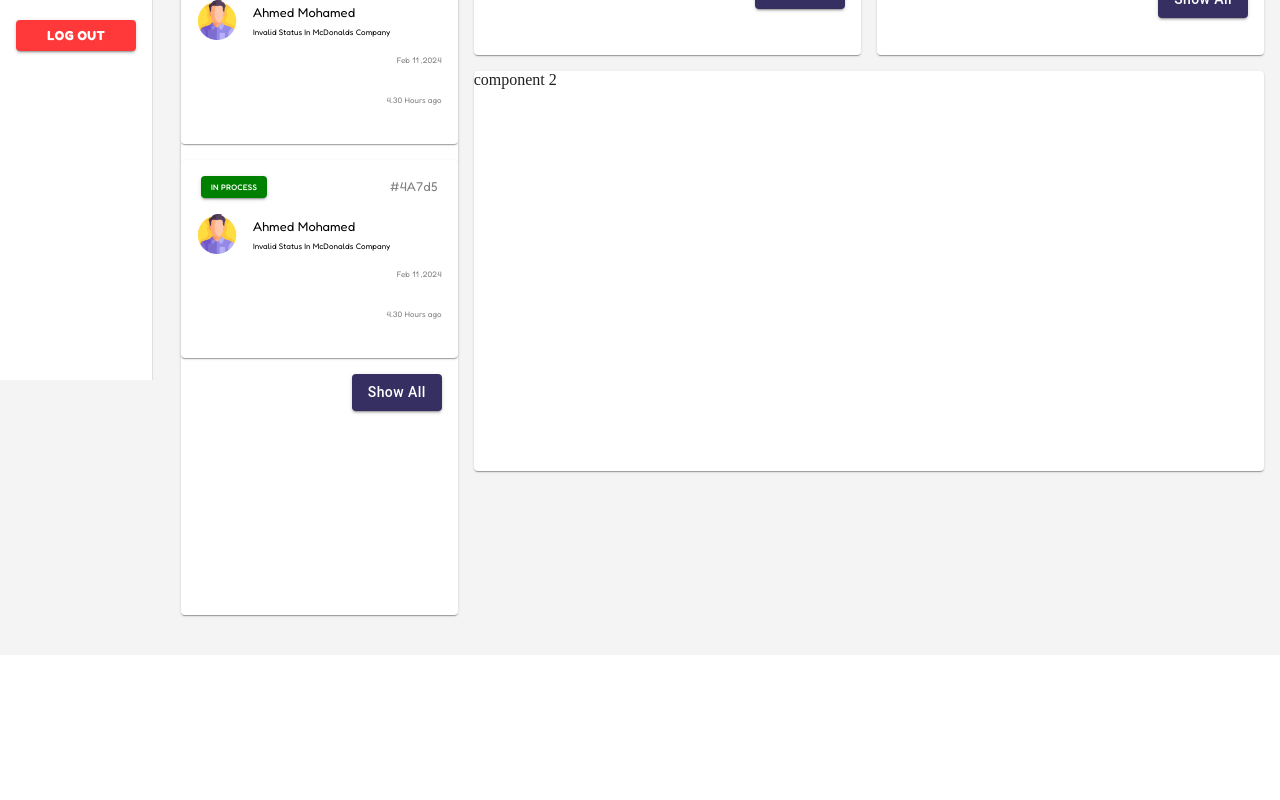
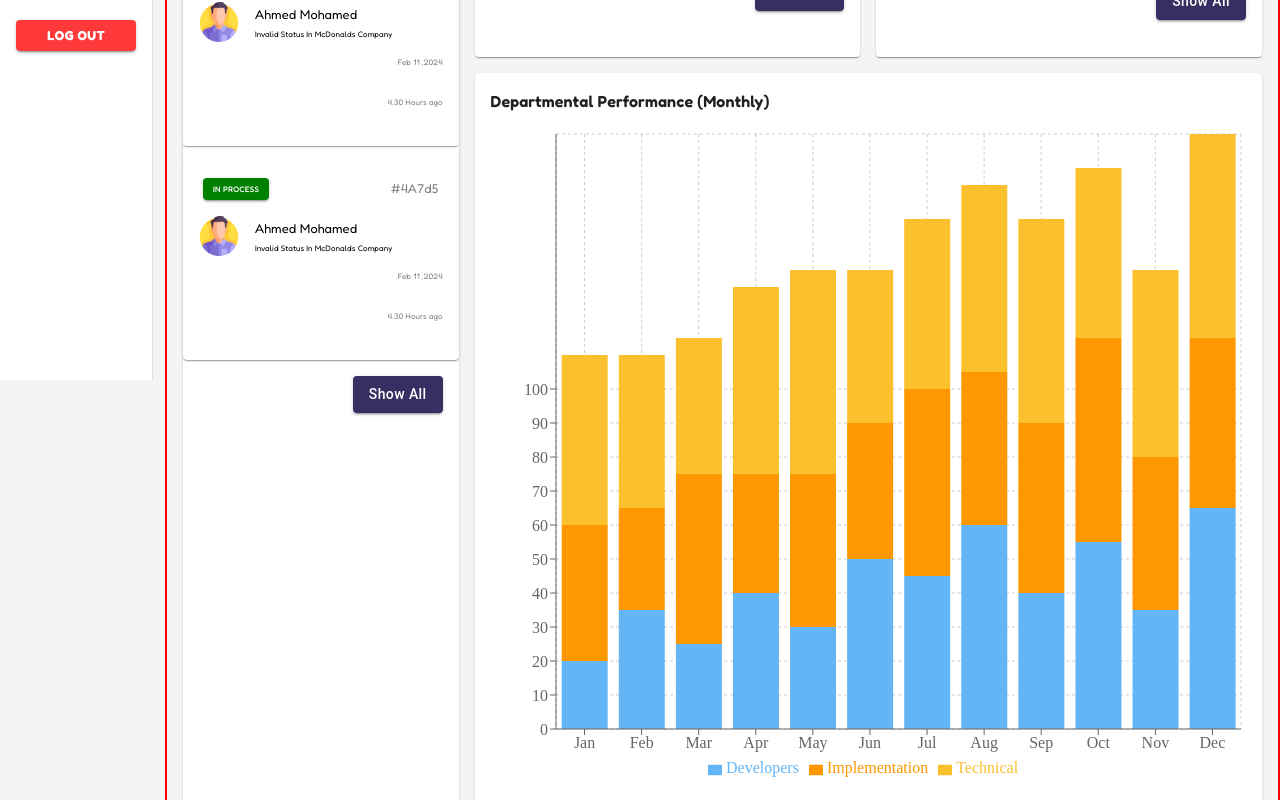
Before and after one commit to Naominm/ticket-management-system-frontend, a React (Vite) app: page /dashboard in a window 1280 px wide. Shown: the part 420-1220 px from the top of the page. Before the commit the page ends 1075 px from the top, so only its background shows below. Built offline with nearby package versions, Linux system fonts and the light colour scheme; some icons are missing.

Commit message:
Feat: Build the graph dashboard component and increase the height of thee main container for the graph to fit in

```diff
--- a/package.json
+++ b/package.json
@@ -18,7 +18,8 @@
     "react": "^19.0.0",
     "react-dom": "^19.0.0",
     "react-router": "^7.12.0",
-    "react-router-dom": "^7.13.0"
+    "react-router-dom": "^7.13.0",
+    "recharts": "^3.7.0"
   },
   "devDependencies": {
     "@eslint/js": "^9.19.0",
--- /dev/null
+++ b/src/components/graphDashboard.tsx
@@ -0,0 +1,75 @@
+import {
+  ResponsiveContainer,
+  BarChart,
+  Bar,
+  XAxis,
+  YAxis,
+  Tooltip,
+  CartesianGrid,
+  Legend,
+} from "recharts";
+import { Box, Typography } from "@mui/material";
+
+const data = [
+  { month: "Jan", developers: 20, implementation: 40, technical: 50 },
+  { month: "Feb", developers: 35, implementation: 30, technical: 45 },
+  { month: "Mar", developers: 25, implementation: 50, technical: 40 },
+  { month: "Apr", developers: 40, implementation: 35, technical: 55 },
+  { month: "May", developers: 30, implementation: 45, technical: 60 },
+  { month: "Jun", developers: 50, implementation: 40, technical: 45 },
+  { month: "Jul", developers: 45, implementation: 55, technical: 50 },
+  { month: "Aug", developers: 60, implementation: 45, technical: 55 },
+  { month: "Sep", developers: 40, implementation: 50, technical: 60 },
+  { month: "Oct", developers: 55, implementation: 60, technical: 50 },
+  { month: "Nov", developers: 35, implementation: 45, technical: 55 },
+  { month: "Dec", developers: 65, implementation: 50, technical: 60 },
+];
+
+export default function DepartmentPerformanceGraph() {
+  return (
+    <Box sx={{ width: "100%", height: "100vh", p: 2 }}>
+      <Typography
+        sx={{
+          fontFamily: "var(--primary-font)",
+          fontWeight: 600,
+          mb: 2,
+        }}
+      >
+        Departmental Performance (Monthly)
+      </Typography>
+
+      <ResponsiveContainer width="100%" height="85%">
+        <BarChart data={data}>
+          <CartesianGrid strokeDasharray="3 3" />
+          <XAxis dataKey="month" />
+          <YAxis
+            domain={[0, 100]}
+            ticks={[0, 10, 20, 30, 40, 50, 60, 70, 80, 90, 100]}
+          />
+
+          <Tooltip />
+          <Legend />
+
+          <Bar
+            dataKey="developers"
+            stackId="a"
+            fill="#64b5f6"
+            name="Developers"
+          />
+          <Bar
+            dataKey="implementation"
+            stackId="a"
+            fill="#ff9800"
+            name="Implementation"
+          />
+          <Bar
+            dataKey="technical"
+            stackId="a"
+            fill="#fbc02d"
+            name="Technical"
+          />
+        </BarChart>
+      </ResponsiveContainer>
+    </Box>
+  );
+}
--- a/src/pages/dashboard.tsx
+++ b/src/pages/dashboard.tsx
@@ -18,6 +18,7 @@ import mcDonaldsAvatar from "../assets/macdonalds.png";
 import BurgerKingAvatar from "../assets/burgerking.png";
 import othanimAvatar from "../assets/othanim.png";
 import ShowAll from "../components/showAllButton";
+import DashboardGraph from "../components/graphDashboard";
 export default function DashboardPage() {
   return (
     <Box sx={{ display: "flex", bgcolor: "#f4f4f4", minHeight: "100vh" }}>
@@ -31,9 +32,10 @@ export default function DashboardPage() {
             bgcolor: "#f4f4f4",
             width: "100%",
             height: "auto",
-            minHeight: "600px",
+            minHeight: "200vh",
             display: "flex",
             flexDirection: "column",
+            border: "2px solid red",
           }}
         >
           <Box sx={{ display: "flex", width: "100%", mt: 4, gap: 2, px: 2 }}>
@@ -227,8 +229,8 @@ export default function DashboardPage() {
                 </Box>
               </Box>
 
-              <Box component={Paper} sx={{ width: "100%", height: "50vh" }}>
-                component 2
+              <Box component={Paper} sx={{ width: "100%", minHeight: "50vh" }}>
+                <DashboardGraph />
               </Box>
             </Box>
           </Box>
```
Also changed, not shown: 1 other file (tests, documents, lock files or other folders).
